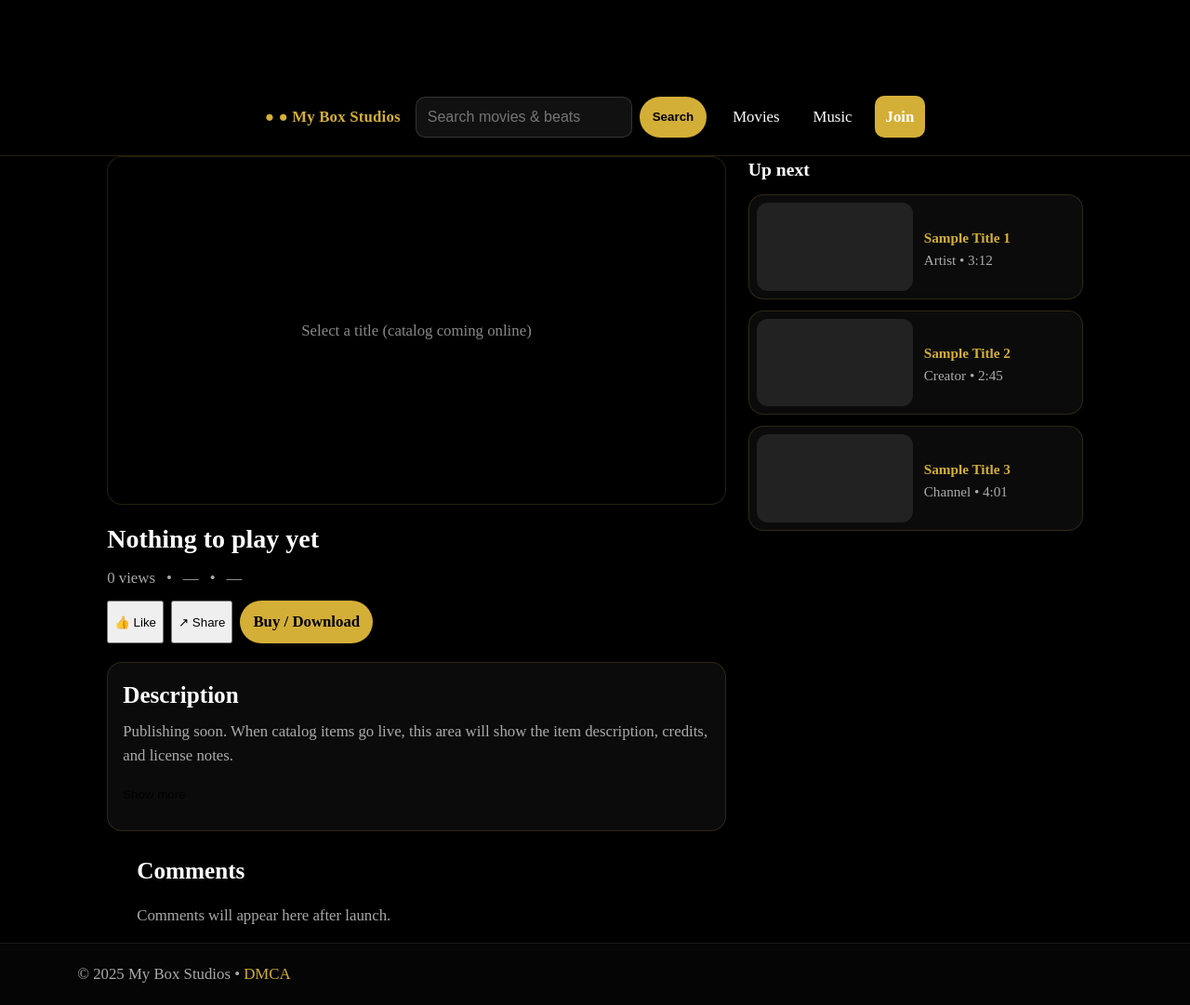
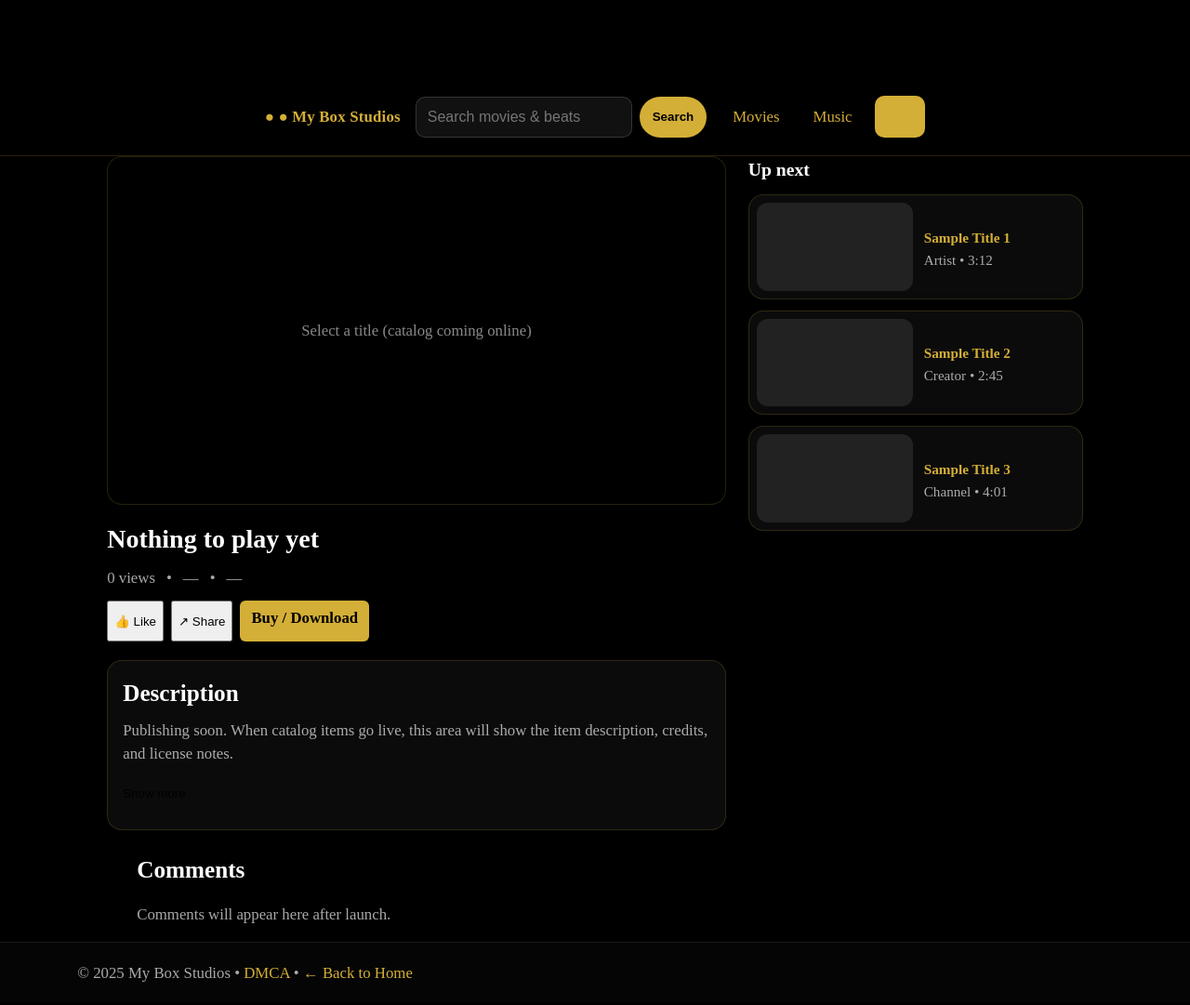
Before and after one commit to mrcoffee5190-hue/mybox-studios-site, a plain HTML site: page watch.html in a window 1280 px wide. Shown: the whole page at 93% size. Drawn offline with Linux system fonts and the light colour scheme.

Commit message:
Refactor HTML structure and styling

```diff
--- a/watch.html
+++ b/watch.html
@@ -1,12 +1,33 @@
 <!doctype html>
-<html lang="en"><head>
+<html lang="en">
+<head>
   <meta charset="utf-8">
   <meta name="viewport" content="width=device-width, initial-scale=1, viewport-fit=cover">
   <meta name="theme-color" content="#000000">
   <link rel="manifest" href="/manifest.webmanifest">
   <title>Watch — My Box Studios</title>
   <link rel="stylesheet" href="/assets/css/styles.css?v=2025-10-31">
-</head><body>
+  <style>
+    a, .cta, .brand, .site-nav a {
+      color: #D4AF37;
+    }
+    a:hover {
+      color: #c6a15b;
+    }
+    .cta {
+      background-color: #D4AF37;
+      color: #000;
+      border-radius: 6px;
+      padding: 6px 12px;
+      text-decoration: none;
+      font-weight: bold;
+    }
+    .cta:hover {
+      background-color: #c6a15b;
+    }
+  </style>
+</head>
+<body>
   <header class="site-header">
     <div class="container" style="display:flex;gap:16px;align-items:center">
       <a class="brand" href="/">● My Box Studios</a>
@@ -27,7 +48,7 @@
     <div class="container" style="display:grid;grid-template-columns:minmax(0,1fr) 360px;gap:24px;align-items:start">
       <!-- Left: player + details -->
       <section class="player-col" style="min-width:0">
-        <!-- Player frame (use aspect-ratio so it centers on every device) -->
+        <!-- Player frame -->
         <div class="player-box" style="background:#000;border-radius:16px;overflow:hidden">
           <div style="aspect-ratio:16/9;display:flex;align-items:center;justify-content:center;color:#888">
             Select a title (catalog coming online)
@@ -51,7 +72,7 @@
           <a id="buyBtn" class="cta" href="/signup.html" data-price-id="">Buy / Download</a>
         </div>
 
-        <!-- Description (collapsible) -->
+        <!-- Description -->
         <article class="desc-card card" style="padding:16px">
           <h2 style="margin:0 0 8px">Description</h2>
           <p id="desc" class="long-text muted" style="margin:0 0 8px;max-height:4.5em;overflow:hidden">
@@ -60,7 +81,7 @@
           <button id="toggleDesc" class="linkish" style="padding:0;background:none;border:none">Show more</button>
         </article>
 
-        <!-- (Optional) Comments placeholder -->
+        <!-- Comments placeholder -->
         <section class="section" style="margin-top:24px">
           <h2 style="margin:0 0 8px">Comments</h2>
           <p class="muted">Comments will appear here after launch.</p>
@@ -104,15 +125,18 @@
   </main>
 
   <footer class="site-footer">
-    <div class="container">© <span id="year"></span> My Box Studios • <a href="/dmca.html">DMCA</a></div>
+    <div class="container">
+      © <span id="year"></span> My Box Studios •
+      <a href="/dmca.html" style="color:#D4AF37">DMCA</a> •
+      <a href="/index.html" style="color:#D4AF37">← Back to Home</a>
+    </div>
   </footer>
 
-  <!-- Tiny page logic (share, like, desc toggle); real catalog wiring can come next -->
   <script>
     document.getElementById('year').textContent = new Date().getFullYear();
 
-    // Simple “Show more” toggler for description
-    (function(){
+    // Toggle Description
+    (() => {
       const btn = document.getElementById('toggleDesc');
       const desc = document.getElementById('desc');
       if (!btn || !desc) return;
@@ -124,8 +148,8 @@
       });
     })();
 
-    // Share button (Web Share API fallback to copy)
-    (function(){
+    // Share Button
+    (() => {
       const shareBtn = document.getElementById('shareBtn');
       if (!shareBtn) return;
       shareBtn.addEventListener('click', async () => {
@@ -136,14 +160,14 @@
           try {
             await navigator.clipboard.writeText(location.href);
             shareBtn.textContent = 'Link copied';
-            setTimeout(()=>shareBtn.textContent='↗ Share', 1500);
+            setTimeout(() => shareBtn.textContent = '↗ Share', 1500);
           } catch(e) {}
         }
       });
     })();
 
-    // Like button (local visual feedback only)
-    (function(){
+    // Like Button
+    (() => {
       const likeBtn = document.getElementById('likeBtn');
       if (!likeBtn) return;
       likeBtn.addEventListener('click', () => {
@@ -152,6 +176,6 @@
     })();
   </script>
 
-  <!-- Global app JS (nav highlight + PWA SW register) -->
   <script src="/assets/js/app.js" defer></script>
-</body></html>
+</body>
+</html>
```
